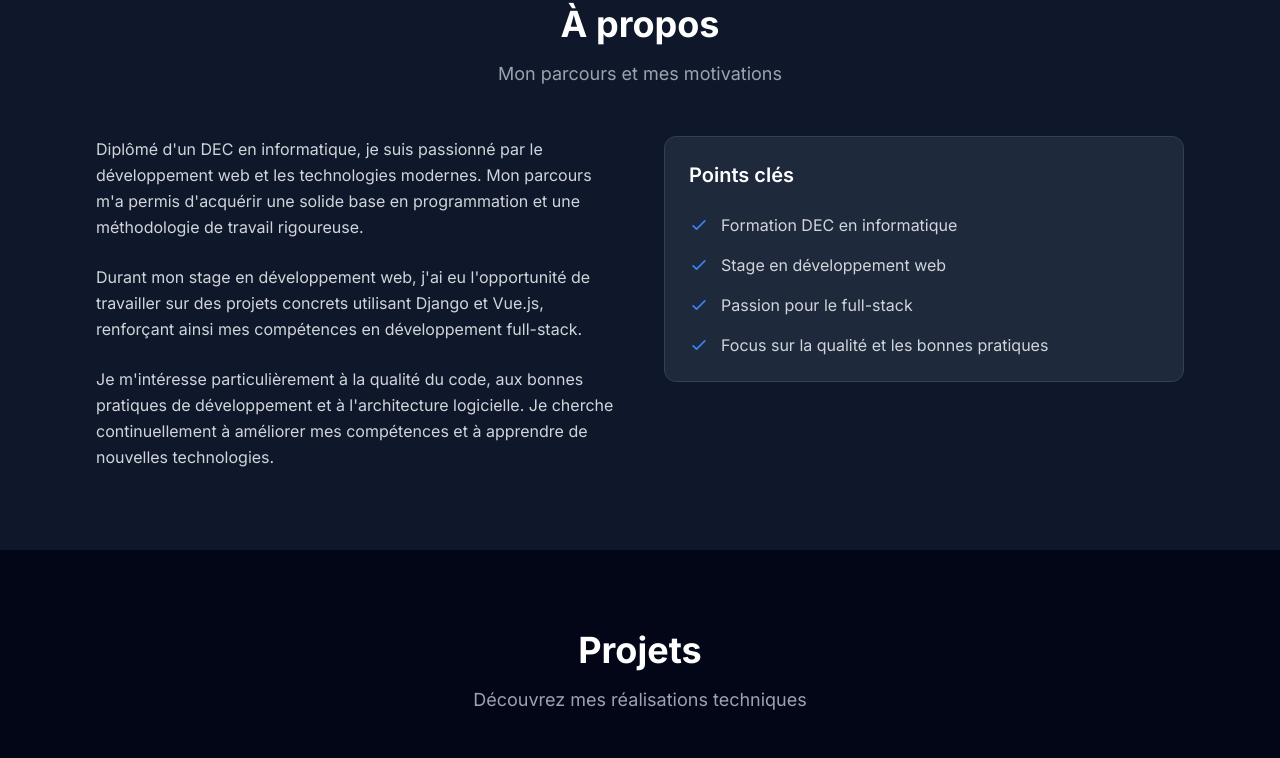
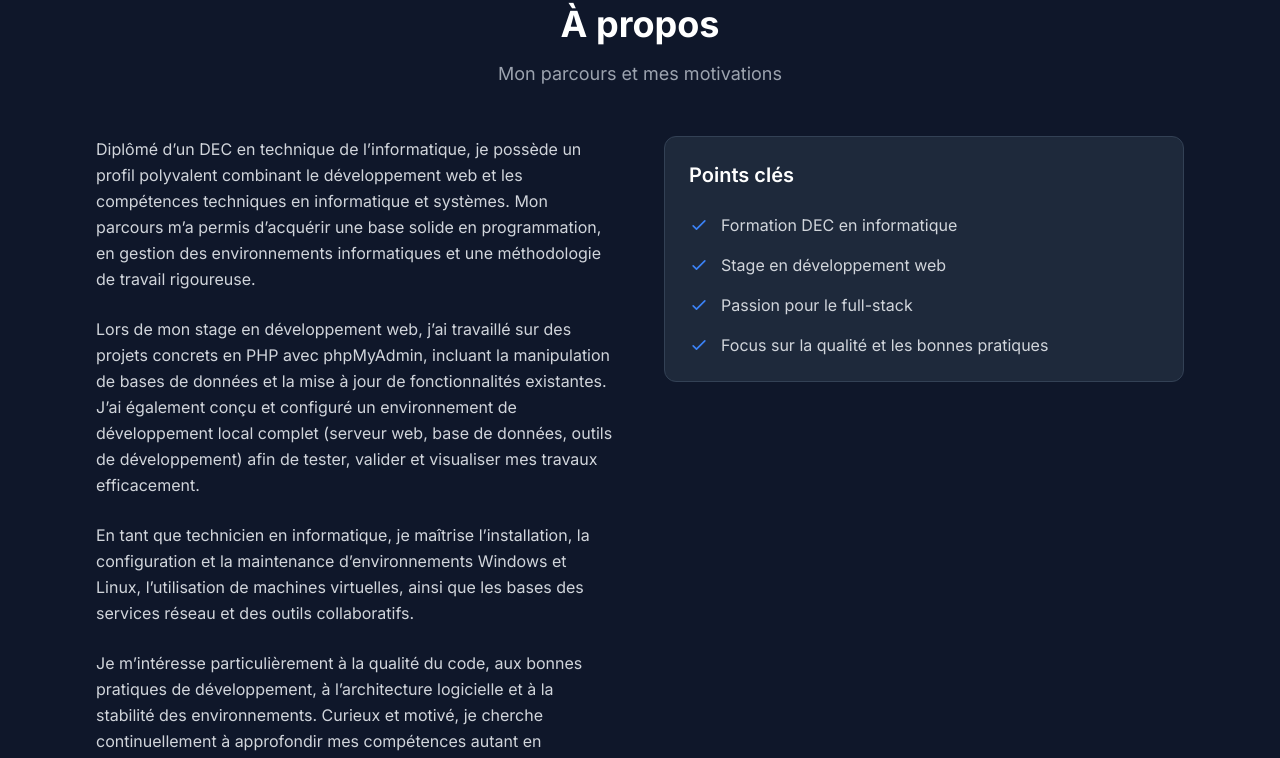
Before and after one commit to Djefrid/portfolio, a Next.js app: page / in a window 1280 px wide. Shown: the part 876-1634 px from the top of the page. Built offline with nearby package versions, Linux system fonts and the light colour scheme; no server answers; the database is empty.

Commit message:
update AboutInfo paragraphs

```diff
--- a/data/portfolio-data.ts
+++ b/data/portfolio-data.ts
@@ -56,9 +56,10 @@ export const personalInfo: PersonalInfo = {
 
 export const aboutInfo: AboutInfo = {
   paragraphs: [
-    "Diplômé d'un DEC en informatique, je suis passionné par le développement web et les technologies modernes. Mon parcours m'a permis d'acquérir une solide base en programmation et une méthodologie de travail rigoureuse.",
-    "Durant mon stage en développement web, j'ai eu l'opportunité de travailler sur des projets concrets utilisant Django et Vue.js, renforçant ainsi mes compétences en développement full-stack.",
-    "Je m'intéresse particulièrement à la qualité du code, aux bonnes pratiques de développement et à l'architecture logicielle. Je cherche continuellement à améliorer mes compétences et à apprendre de nouvelles technologies."
+    "Diplômé d’un DEC en technique de l’informatique, je possède un profil polyvalent combinant le développement web et les compétences techniques en informatique et systèmes. Mon parcours m’a permis d’acquérir une base solide en programmation, en gestion des environnements informatiques et une méthodologie de travail rigoureuse.",
+    "Lors de mon stage en développement web, j’ai travaillé sur des projets concrets en PHP avec phpMyAdmin, incluant la manipulation de bases de données et la mise à jour de fonctionnalités existantes. J’ai également conçu et configuré un environnement de développement local complet (serveur web, base de données, outils de développement) afin de tester, valider et visualiser mes travaux efficacement.",
+    "En tant que technicien en informatique, je maîtrise l’installation, la configuration et la maintenance d’environnements Windows et Linux, l’utilisation de machines virtuelles, ainsi que les bases des services réseau et des outils collaboratifs.",
+    "Je m’intéresse particulièrement à la qualité du code, aux bonnes pratiques de développement, à l’architecture logicielle et à la stabilité des environnements. Curieux et motivé, je cherche continuellement à approfondir mes compétences autant en développement qu’en infrastructure informatique."
   ],
   highlights: [
     "Formation DEC en informatique",
```
